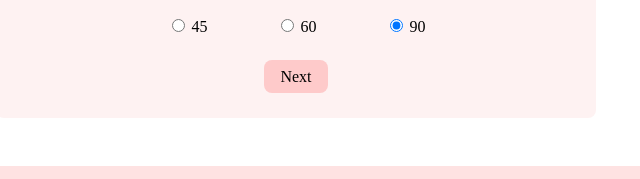
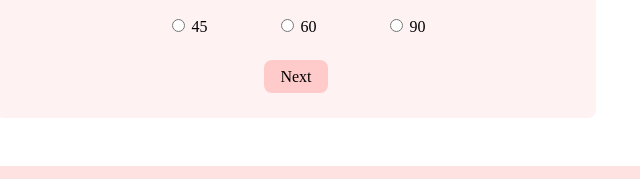
Before and after one commit to raghunadh-g/markTwelve, a plain HTML site: page quiz.html in a window 1280 px wide. Shown: the part 335-514 px from the top of the page, 344-984 px from the left. Drawn offline with Linux system fonts and the light colour scheme.

Commit message:
fix checkbox default tick

```diff
--- a/quiz.html
+++ b/quiz.html
@@ -53,13 +53,7 @@
               <span class="options2">First option</span></span
             >
             <span class="op"
-              ><input
-                type="radio"
-                id="r3"
-                name="rate"
-                checked="checked"
-                value=""
-              />
+              ><input type="radio" id="r3" name="rate" value="" />
               <span class="options3">First option</span></span
             >
           </div>
```
